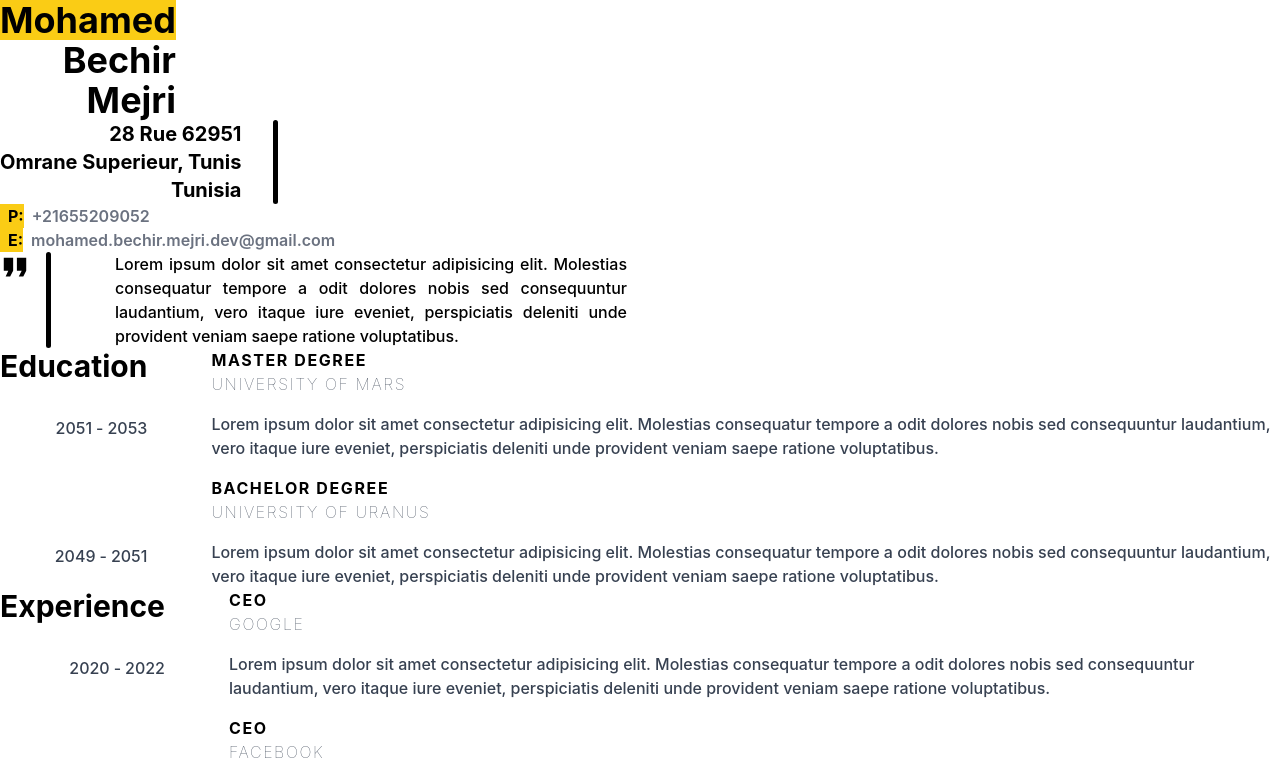
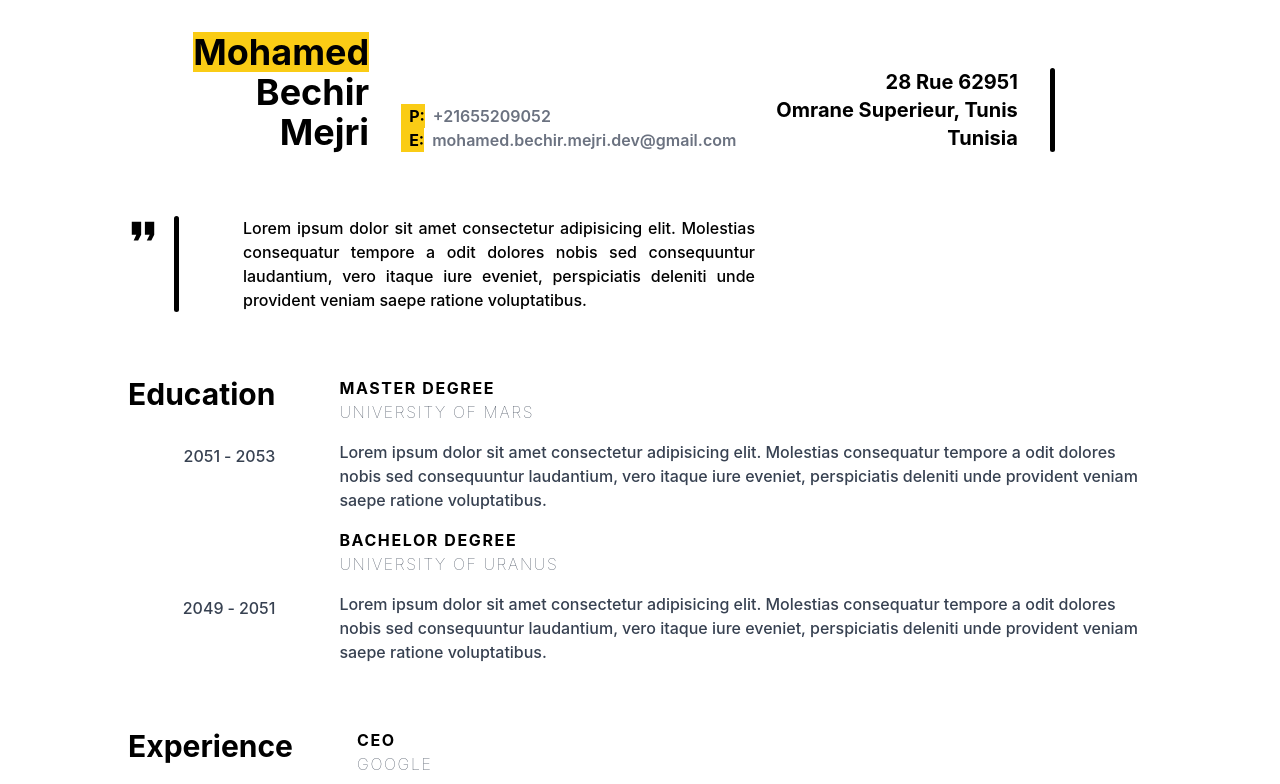
Before and after one commit to MohamedBechirMejri/cv-app-theodinproject, a React (Create React App) app: page / in a window 1280 px wide. Shown: the top 784 px of the page. Built offline with nearby package versions, Linux system fonts and the light colour scheme.

Commit message:
do some positioning

```diff
--- a/src/Components/Preview/Preview.tsx
+++ b/src/Components/Preview/Preview.tsx
@@ -9,19 +9,24 @@ import Experience from "./Experience";
 
 const Preview = ({ data }: { data: CvData }) => {
   return (
-    <div className="select-none">
+    <div className="flex flex-col items-center max-w-6xl gap-16 p-8 px-16 m-auto select-none">
+      <div className="flex items-end gap-8">
+        {" "}
         <Name
           firstName={data.name.first}
           lastName={data.name.last}
           middleName={data.name.middle}
         />
+        <div className="flex items-end justify-between w-full gap-10 ">
+          <ContactInfo phoneNumber={data.phoneNumber} email={data.email} />{" "}
           <Address
             address={data.address}
             city={data.city}
             state={data.state}
             country={data.country}
           />
-      <ContactInfo phoneNumber={data.phoneNumber} email={data.email} />
+        </div>
+      </div>
       <About about={data.about} />
       <Education education={data.education} />
       <Experience experience={data.experience} />
```
Lines whose indentation alone changed are shown as unchanged.
